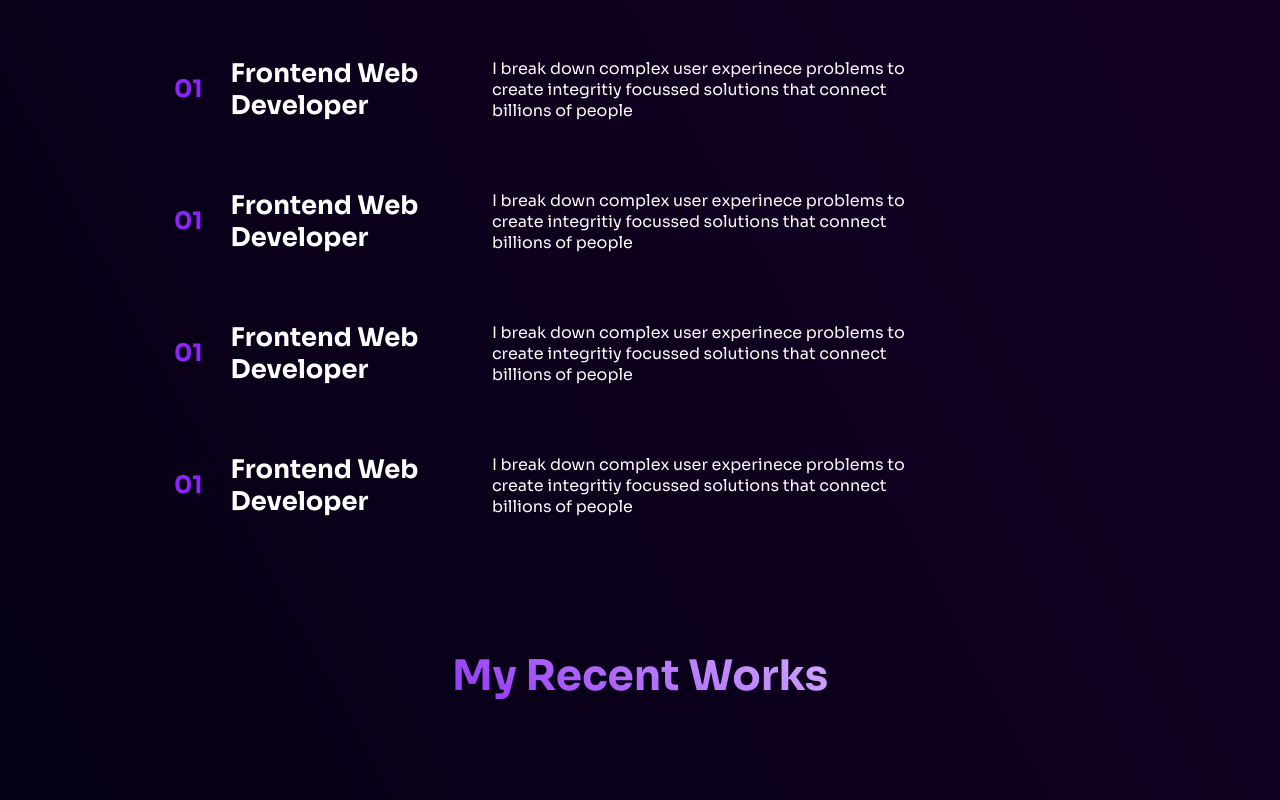
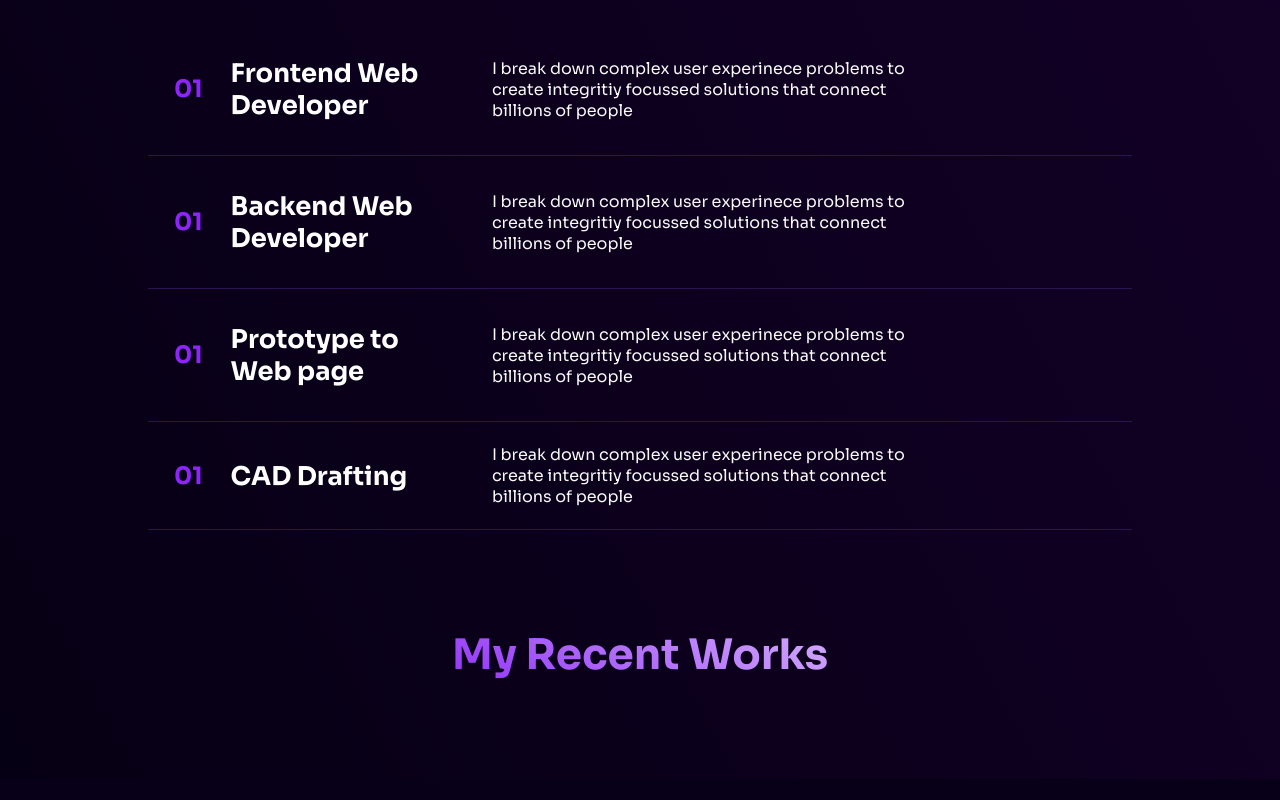
Before and after one commit to LepakBoy/single_page, a Next.js app: page / in a window 1280 px wide. Shown: the part 1168-1968 px from the top of the page. After the commit the page ends 1947 px from the top, so only its background shows below. Built offline with nearby package versions, Linux system fonts and the light colour scheme.

Commit message:
button services content

```diff
--- a/src/app/components/molecule/buttonServices/buttonServices.module.css
+++ b/src/app/components/molecule/buttonServices/buttonServices.module.css
@@ -1,6 +1,8 @@
 .container{
     padding: 22px 14px;
     display: flex;
+    transition: 0.4s;
+    border-bottom: 1px solid #2a1454;
 }
 
 .container:hover{
--- a/src/app/components/molecule/buttonServices/buttonServices.tsx
+++ b/src/app/components/molecule/buttonServices/buttonServices.tsx
@@ -1,17 +1,19 @@
 import React from 'react';
 import styles from './buttonServices.module.css';
 
-export default function ButtonServices() {
+interface IButtonServices {
+  name: string;
+  description: string;
+}
+
+export default function ButtonServices({ name, description }: IButtonServices) {
   return (
     <div className={styles.container}>
       <div className={styles.title_service}>
         <span className={styles.number}>01</span>
-        <h3 className={styles.service_name}>Frontend Web Developer</h3>
+        <h3 className={styles.service_name}>{name}</h3>
       </div>
-      <div className={styles.description}>
-        I break down complex user experinece problems to create integritiy
-        focussed solutions that connect billions of people
-      </div>
+      <div className={styles.description}>{description}</div>
     </div>
   );
 }
--- a/src/app/components/servicesSection/servicesSection.module.css
+++ b/src/app/components/servicesSection/servicesSection.module.css
@@ -1,3 +1,6 @@
 .wrapper{
     margin-top: 28px;
+    /* display: flex;
+    flex-direction: column;
+    gap: 20px; */
 }
--- a/src/app/components/servicesSection/srevicesSection.tsx
+++ b/src/app/components/servicesSection/srevicesSection.tsx
@@ -3,6 +3,7 @@ import styles from './servicesSection.module.css';
 import TitleSection from '../molecule/titleSection/titleSection';
 import DescriptionSection from '../molecule/descriptionSection/descriptionSection';
 import ButtonServices from '../molecule/buttonServices/buttonServices';
+import { servicesList } from '@/static/services';
 
 export default function ServicesSection() {
   return (
@@ -10,10 +11,17 @@ export default function ServicesSection() {
       <TitleSection title="My Quality Services" />
       <DescriptionSection text="Lorem ipsum dolor sit amet, consectetur adipisicing elit. Provident, ipsa minus, eius voluptatibus nisi expedita voluptatum sit maiores nostrum doloribus veniam " />
       <div className={styles.wrapper}>
+        {servicesList.map((list) => (
+          <ButtonServices
+            key={list.name}
+            name={list.name}
+            description={list.description}
+          />
+        ))}
+        {/* <ButtonServices />
         <ButtonServices />
         <ButtonServices />
-        <ButtonServices />
-        <ButtonServices />
+        <ButtonServices /> */}
       </div>
     </section>
   );
--- /dev/null
+++ b/src/static/services.ts
@@ -0,0 +1,6 @@
+export const servicesList = [
+    {name: "Frontend Web Developer", description: "I break down complex user experinece problems to create integritiy focussed solutions that connect billions of people"},
+    {name: "Backend Web Developer", description: "I break down complex user experinece problems to create integritiy focussed solutions that connect billions of people"},
+    {name: "Prototype to Web page", description: "I break down complex user experinece problems to create integritiy focussed solutions that connect billions of people"},
+    {name: "CAD Drafting", description: "I break down complex user experinece problems to create integritiy focussed solutions that connect billions of people"},
+]
```
